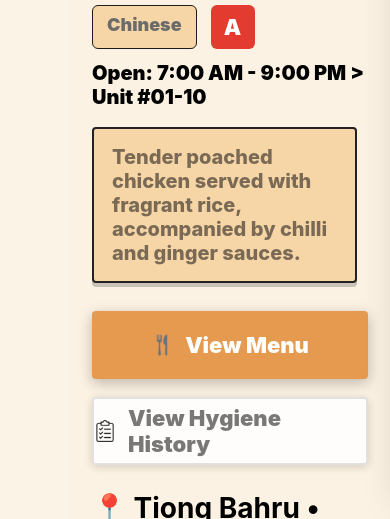
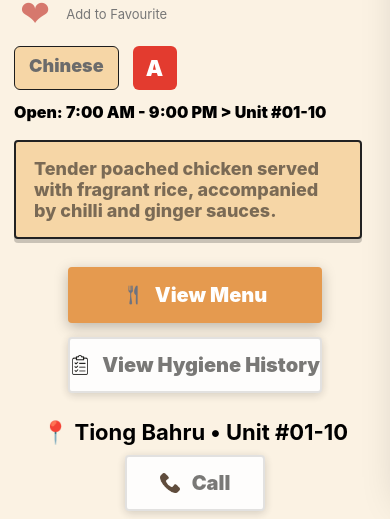
Before and after one commit to Shawnnho/FED-Project, a website with bundled scripts: page stall.html in a window 390 px wide. Shown: the part 341-860 px from the top of the page. Built offline with nearby package versions, Linux system fonts and the light colour scheme; no server answers.

Commit message:
fix responsiveness

```diff
--- a/styles.css
+++ b/styles.css
@@ -1638,7 +1638,7 @@ body.guest .searchWrap {
 
 .heroWrap .heroImg {
   width: 100%;
-  height: 300px;
+  height: clamp(180px, 40vw, 420px);
   object-fit: cover;
   display: block;
 }
@@ -1855,37 +1855,85 @@ body.guest .searchWrap {
 
 /* ================= MOBILE ================= */
 @media (max-width: 820px) {
+  /* Make container feel full-width on mobile */
+  .page.stallPage {
+    max-width: 100%;
+    margin: 0;
+    padding: 14px 14px 60px;
+  }
+
+  /* Hero */
   .heroWrap .heroImg {
-    height: 160px;
+    height: 180px; /* slightly bigger than 160 so it looks nicer */
+  }
+
+  /* Title + favourite */
+  .page.stallPage .titleRow {
+    display: block; /* prevents weird spacing */
+    margin-top: 14px;
   }
 
   .page.stallPage .stallTitle {
-    font-size: 32px;
+    font-size: 28px;
+    text-align: left;
+    margin: 0 0 10px;
+  }
+
+  .page.stallPage .favWrap {
+    position: static; /* ✅ stop floating/absolute on mobile */
+    display: flex;
+    align-items: center;
+    gap: 10px;
+    margin-bottom: 10px;
+    text-align: left;
+  }
+
+  .page.stallPage .favText {
+    text-decoration: none;
+    font-size: 13px;
+  }
+
+  /* Badges should start from left */
+  .page.stallPage .badgeRow {
+    justify-content: flex-start;
+    flex-wrap: wrap;
+  }
+
+  /* Meta + desc left aligned */
+  .page.stallPage .metaLine {
+    text-align: left;
+    font-size: 16px;
   }
 
   .page.stallPage .descBox p {
-    font-size: 20px;
-  }
-
+    font-size: 18px;
+    text-align: left;
+  }
+
+  /* Buttons stack */
   .page.stallPage .btnRow,
   .page.stallPage .btnRow.small {
     flex-direction: column;
-    gap: 18px;
+    align-items: stretch;
+    gap: 14px;
   }
 
   .page.stallPage .bigBtn,
   .page.stallPage .smallBtn {
     width: 100%;
+    font-size: 20px;
+    height: 56px;
+  }
+
+  .page.stallPage .hoursTitle {
+    text-align: left;
     font-size: 22px;
-  }
-
-  .page.stallPage .hoursTitle {
-    font-size: 28px;
+    margin: 14px 0 10px;
   }
 
   .btnIcon {
-    width: 22px;
-    height: 22px;
+    width: 20px;
+    height: 20px;
   }
 }
 
```
